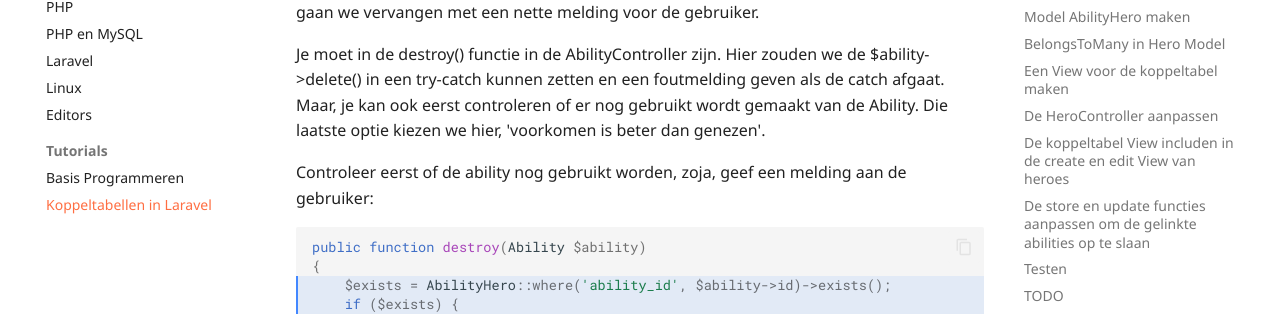
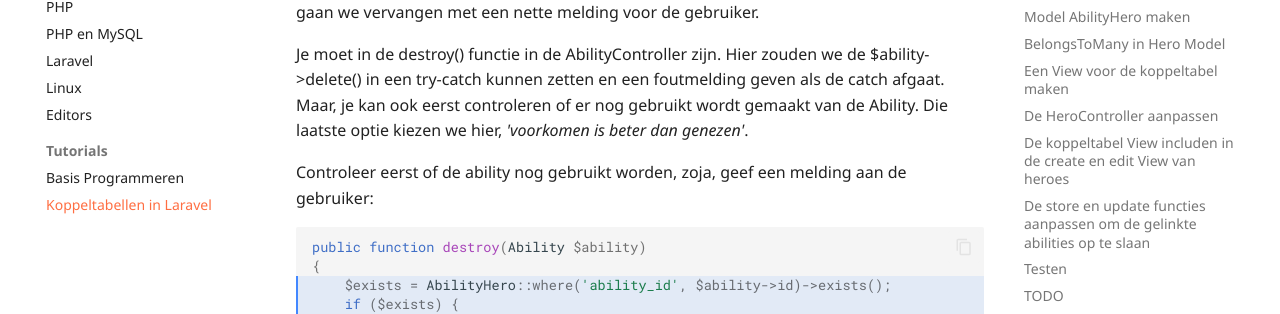
Before and after one commit to Dawied/SDCheatSheets, an MkDocs documentation site: the page built from docs/koppeltabellen-in-laravel.md, in a window 1280 px wide and 900 px high, scrolled down 8601 px. Shown: the part 217-531 px from the top of the window. Built offline with MkDocs 1.6.1 and Material for MkDocs 9.7.7, drawn with Linux system fonts in a browser that asks for light colours; some web fonts are replaced.

Commit message:
cosmetics

```diff
--- a/docs/koppeltabellen-in-laravel.md
+++ b/docs/koppeltabellen-in-laravel.md
@@ -347,7 +347,7 @@ De cascade delete werkt. Als een Hero wordt verwijderd dan worden automatisch de
 
 Blijft over de lelijke foutmelding als we een gelinkte Ability proberen te verwijderen. Die gaan we vervangen met een nette melding voor de gebruiker.
 
-Je moet in de destroy() functie in de AbilityController zijn. Hier zouden we de $ability->delete() in een try-catch kunnen zetten en een foutmelding geven als de catch afgaat. Maar, je kan ook eerst controleren of er nog gebruikt wordt gemaakt van de Ability. Die laatste optie kiezen we hier, 'voorkomen is beter dan genezen'.
+Je moet in de destroy() functie in de AbilityController zijn. Hier zouden we de $ability->delete() in een try-catch kunnen zetten en een foutmelding geven als de catch afgaat. Maar, je kan ook eerst controleren of er nog gebruikt wordt gemaakt van de Ability. Die laatste optie kiezen we hier, *'voorkomen is beter dan genezen'*.
 
 Controleer eerst of de ability nog gebruikt worden, zoja, geef een melding aan de gebruiker:
 
```
